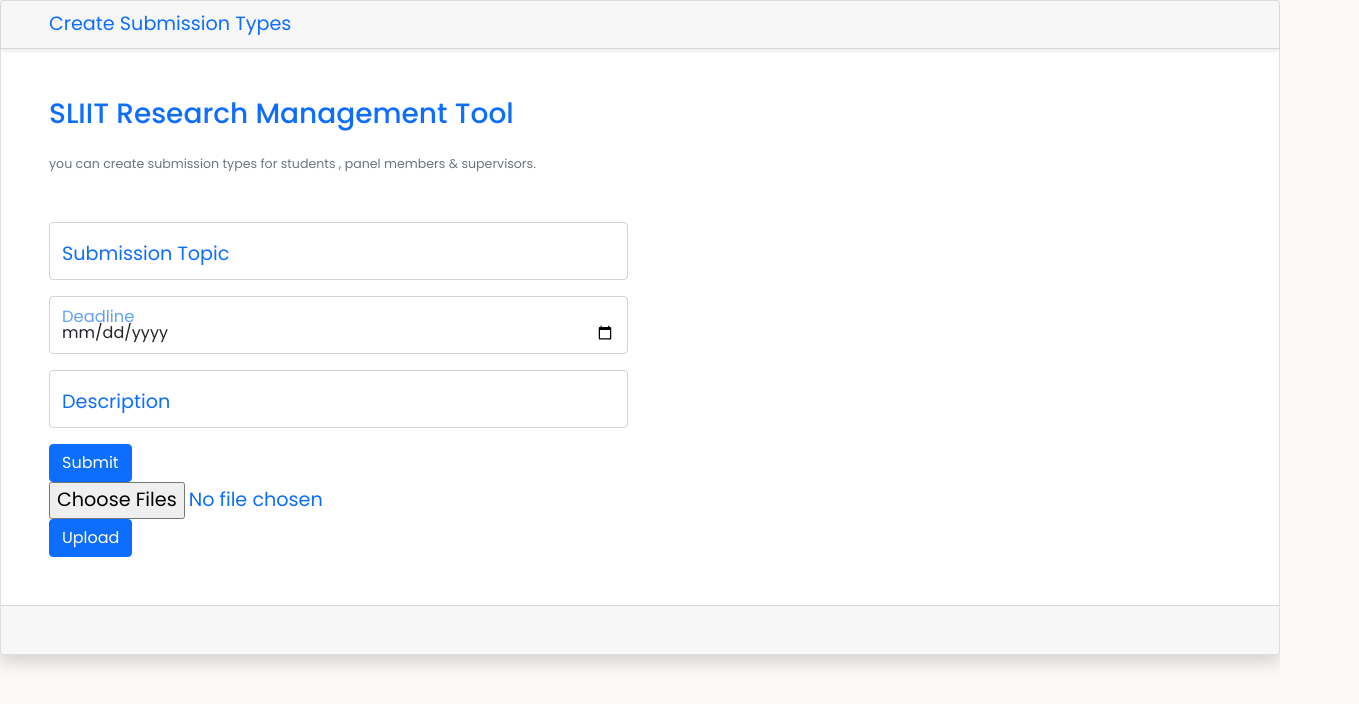
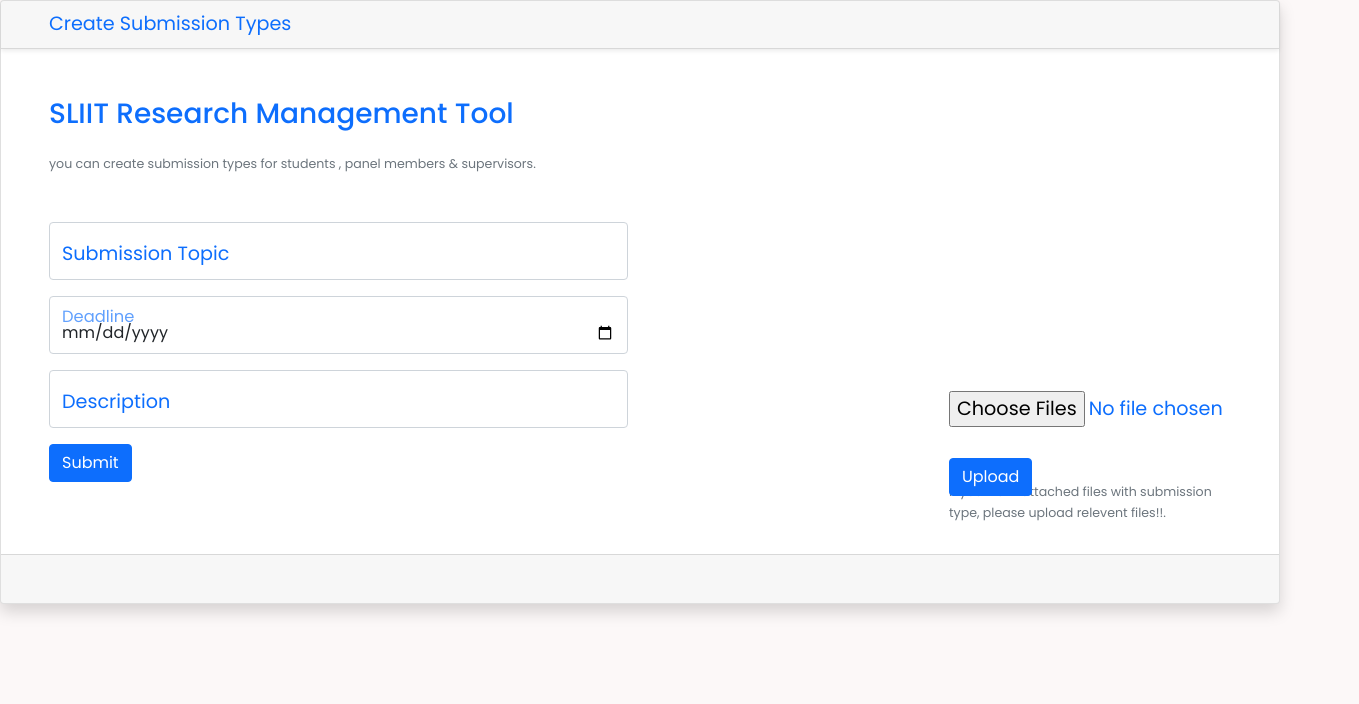
Before and after one commit to HirushaRukmal/Research-Project-Management-Tool-Frontend, a React (Vite) app: page /subTypes in a window 1280 px wide. Shown: the top 704 px of the page, 1359 px wide, since content can reach past the window. Built offline with nearby package versions, Linux system fonts and the light colour scheme.

Commit message:
modify submission type

```diff
--- /dev/null
+++ b/src/assets/subTypes/subtypee.css
@@ -0,0 +1,13 @@
+#fl{
+    margin-left: 900px;
+    margin-top: -180px;
+}
+#fl2{
+    margin-left: 900px;
+    margin-bottom: 10px;
+}
+#sent{
+    margin-left: 900px;
+   margin-bottom: 100px;
+   font-size: larger;
+}
--- a/src/components/Admin/add-subTypes.js
+++ b/src/components/Admin/add-subTypes.js
@@ -5,6 +5,7 @@
 import axios from 'axios';
 import Swal from 'sweetalert2';
 import { Link } from "react-router-dom";
+import '../../assets/subTypes/subtypee.css';
 export default class CreateSubmission extends Component {
   constructor(props) {
     super(props)
@@ -12,12 +13,15 @@
     this.onChangeSubmissionTopic = this.onChangeSubmissionTopic.bind(this);
     this.onChangeDeadline = this.onChangeDeadline.bind(this);
     this.onChangeDescription = this.onChangeDescription.bind(this);
+    this.onFileChange = this.onFileChange.bind(this);
+    this.onUpload = this.onUpload.bind(this);
     this.onSubmit = this.onSubmit.bind(this);
     // Setting up state
     this.state = {
         Submission_Topic: '',
         Deadline: '',
         Description: '',
+        fileCollection: ''
 
     }
   }
@@ -30,6 +34,30 @@
   onChangeDescription(e) {
     this.setState({ Description: e.target.value })
   }
+  //file submission
+  onFileChange(e){
+    this.setState({ fileCollection: e.target.files})
+  }
+  onUpload(e) {
+    e.preventDefault()
+    var formData = new FormData();
+    for (const key of Object.keys(this.state.fileCollection)) {
+      formData.append('fileCollection', this.state.fileCollection[key])
+  }
+  axios.post("http://localhost:8000/admin/upload-files", formData, {
+  }).then(res => {
+      console.log(res.data)
+  })
+  const Swal = require('sweetalert2');
+  Swal.fire({
+    position: 'top-end',
+    icon: 'success',
+    title: 'File Uploaded!',
+    showConfirmButton: false,
+    timer: 1800
+  })
+  }
+  //end file submission
   onSubmit(e) {
     e.preventDefault()
     const studentObject = {
@@ -120,13 +148,20 @@
 
                     </div>
                   </div>
-                  <div className="form-group">
-                            <input type="file" multiple/>
+
+                </form>
+                <form onSubmit={this.onUpload}>
+                <p className="text-muted text-sm mb-5" id="sent">
+                  If you want attached files with submission type, please upload relevent files!!.
+                </p>
+                        <div className="form-group" id="fl">
+                            <input type="file" name="fileCollection" onChange={this.onFileChange} multiple />
                         </div>
-                        <div className="form-group">
+                        <br/>
+                        <div className="form-group" id="fl2">
                             <button className="btn btn-primary" type="submit">Upload</button>
                         </div>
-                </form>
+                    </form>
                 <div className="container">
                 <div className="row">
 
```
